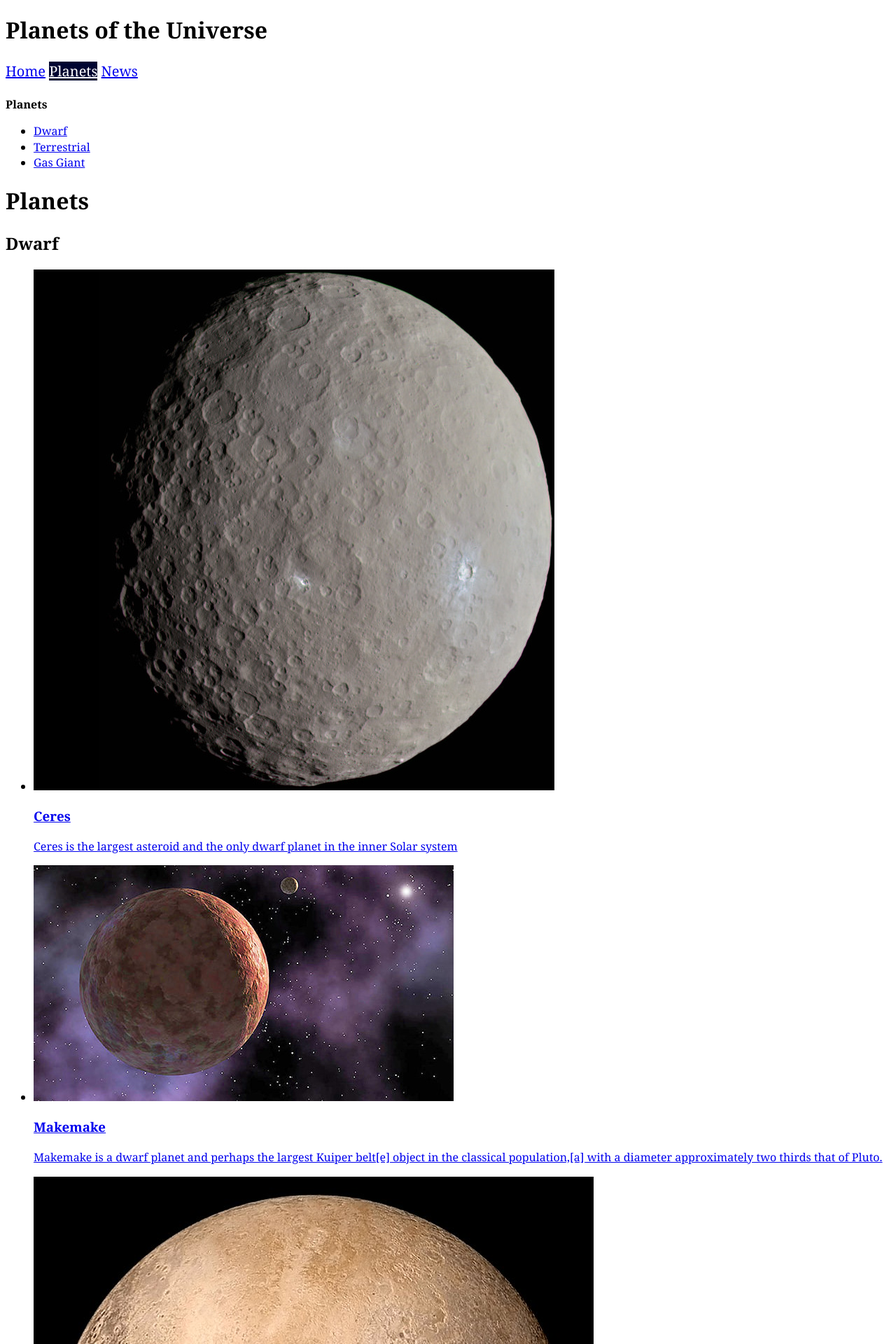
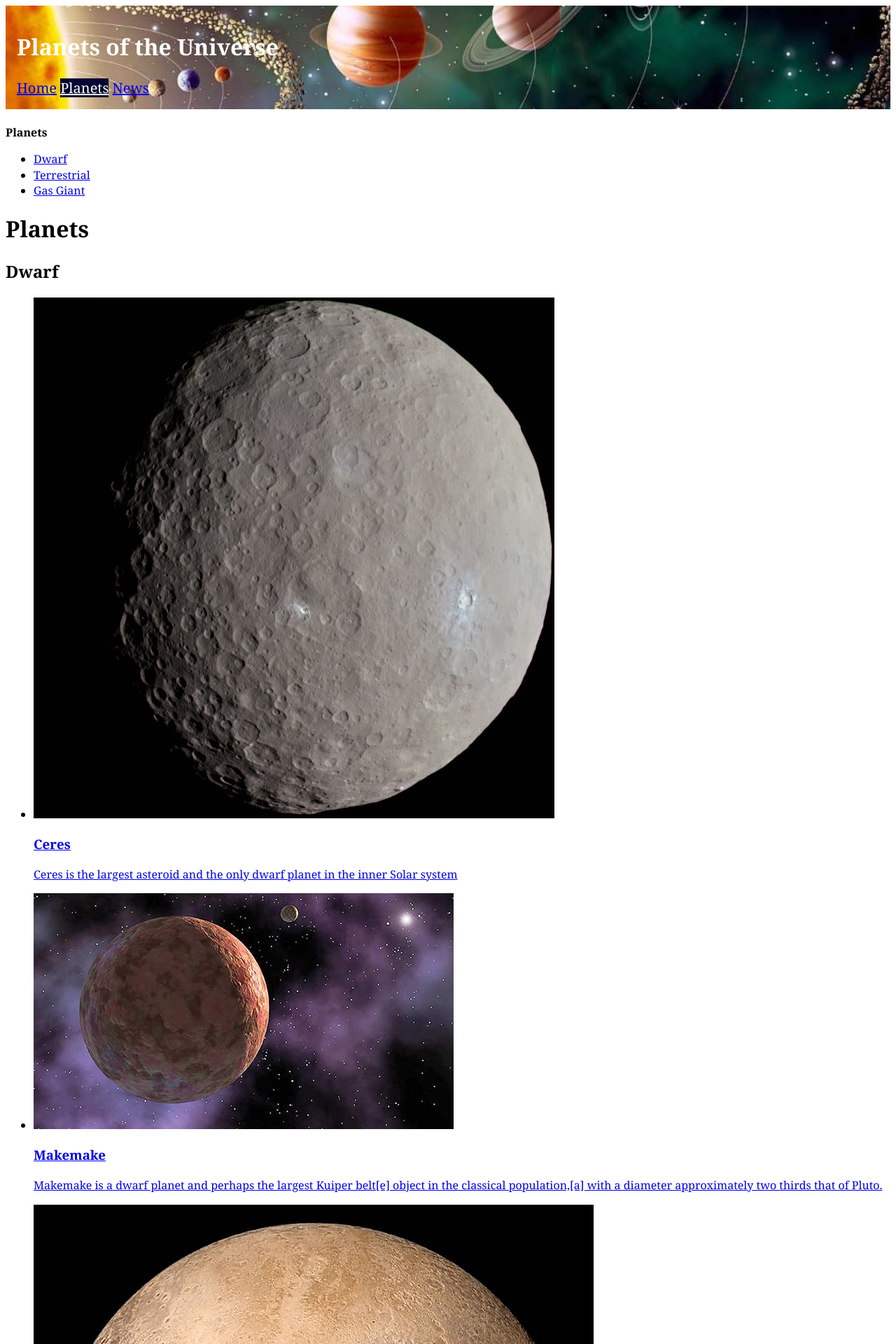
Before and after one commit to immortalian/planet_watchers, a Jekyll site: the page built from planets/index.html, in a window 1280 px wide. Shown: the top 1920 px of the page at 70% size. Built offline with Jekyll 4.4.1, drawn with Linux system fonts in a browser that asks for light colours.

Commit message:
changing background images

```diff
--- a/_layouts/default.html
+++ b/_layouts/default.html
@@ -8,7 +8,7 @@
         <link href="{{site.baseurl}}/css/common.css" rel="stylesheet">
     </head>
     <body>
-        <header>
+        <header class="masthead {{page.mastheadClass}}">
             <h1>Planets of the Universe</h1>
           {% include nav.html navclass='nav-top'%}
 
--- a/css/common.css
+++ b/css/common.css
@@ -3,6 +3,15 @@
     padding: 0;
 
     font: normal 100%/1.4 Georgia, serif;
+}
+.masthead {
+  padding: 1em;
+  background: #000531 url("../img/galaxy.jpg") no-repeat center center;
+  background-size: cover;
+  color: #fff;
+}
+.masthead-pussy {
+  background-image: url(../img/planets.jpg);
 }
 .current {
     background-color: #000531;
--- a/planets/index.html
+++ b/planets/index.html
@@ -1,5 +1,6 @@
 ---
 layout: planets
+mastheadClass: masthead-pussy
 ---
 <h1>Planets</h1>
 
```
Also changed, not shown: img/galaxy.jpg (added), img/planets.jpg (added).
